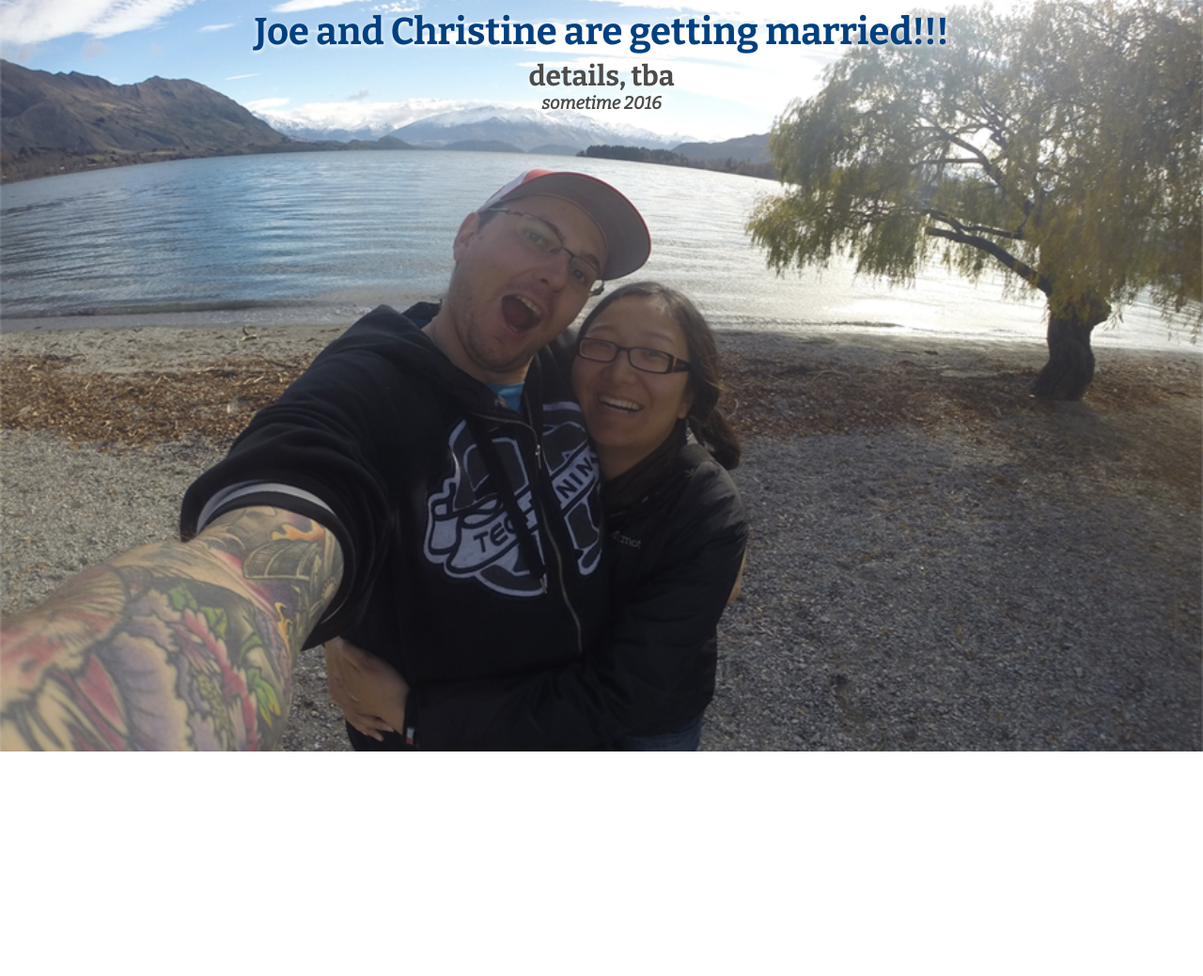
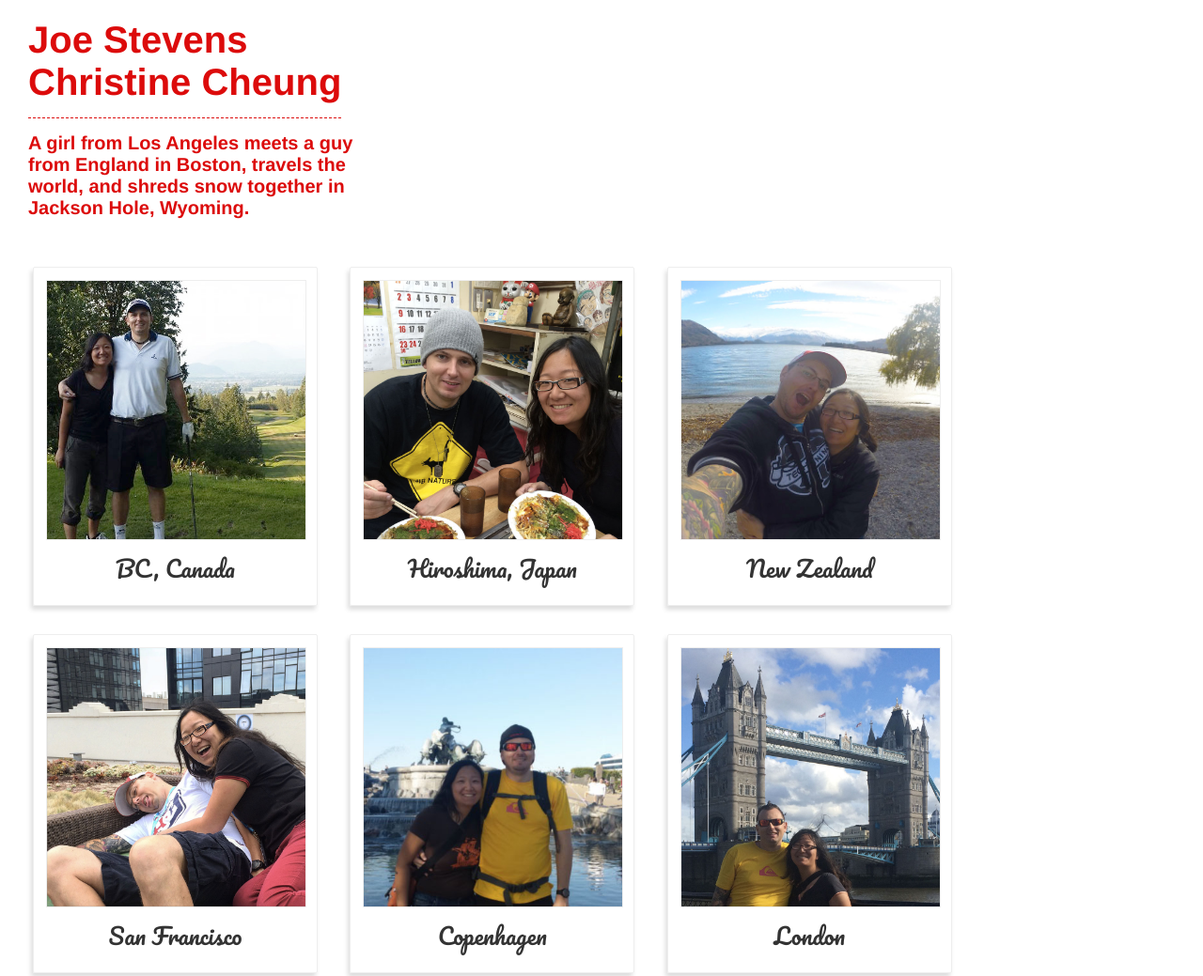
Before and after one commit to xtine/joeandchristine, a plain HTML site: page index.html in a window 1280 px wide. Shown: the top 1039 px of the page at 94% size. Before the commit the page ends 800 px from the top, so only its background shows below. Drawn offline with nearby package versions, Linux system fonts and the light colour scheme.

Commit message:
revise layout to polaroid style gallery

```diff
--- a/index.html
+++ b/index.html
@@ -11,18 +11,75 @@
   <meta name="description" content="">
   <meta name="viewport" content="width=device-width, initial-scale=1">
 
-  <link href='http://fonts.googleapis.com/css?family=Bitter:400,700,400italic' rel='stylesheet' type='text/css'>
+  <link href='https://fonts.googleapis.com/css?family=Pacifico' rel='stylesheet' type='text/css'>
   <link rel="stylesheet" href="css/style.css" />
 
 </head>
 
 <body>
 
-  <h1>Joe and Christine are getting married!!!</h1>
-  <h2>details, tba</h2>
-  <h3>sometime 2016</h3>
+  <header>
+    <h1>
+      Joe Stevens<br/>
+      Christine Cheung
+    </h1>
+    <h2>A girl from Los Angeles meets a guy from England in Boston, travels the world, and shreds snow together in Jackson Hole, Wyoming.</h2>
+  </header>
 
+  <section class="main">
 
+    <ul class="polaroids">
+      <li>
+        <img src="img/polaroids/bc.jpg" alt="British Columbia" />
+        <div class="caption">
+          BC, Canada
+        </div>
+      </li>
+      <li>
+        <img src="img/polaroids/hiroshima.jpg" alt="Hiroshima" />
+        <div class="caption">
+          Hiroshima, Japan
+        </div>
+      </li>
+      <li>
+        <img src="img/polaroids/nz.jpg" alt="New Zealand" />
+        <div class="caption">
+          New Zealand
+        </div>
+      </li>
+      <li>
+        <img src="img/polaroids/sf.jpg" alt="San Francisco" />
+        <div class="caption">
+          San Francisco
+        </div>
+      </li>
+      <li>
+        <img src="img/polaroids/cph.jpg" alt="Copenhagen" />
+        <div class="caption">
+          Copenhagen
+        </div>
+      </li>
+      <li>
+        <img src="img/polaroids/london.jpg" alt="London" />
+        <div class="caption">
+          London
+        </div>
+      </li>
+      <li>
+        <img src="img/polaroids/niagarafalls.jpg" alt="Niagara Falls" />
+        <div class="caption">
+          Niagara Falls
+        </div>
+      </li>
+      <li>
+        <img src="img/polaroids/barbados.jpg" alt="Barbados" />
+        <div class="caption">
+          Barbados
+        </div>
+      </li>
+    </ul>
+
+  </section>
 
 <script>
   (function(i,s,o,g,r,a,m){i['GoogleAnalyticsObject']=r;i[r]=i[r]||function(){
--- a/scss/style.scss
+++ b/scss/style.scss
@@ -1,35 +1,75 @@
-@import "bourbon";
+@import 'bourbon';
 
-body, html {
-  padding: 0;
+body,
+html {
   margin: 0;
   overflow-x: hidden;
+  padding: 0;
 }
 
 body {
-  font-family: 'Bitter', serif;
-  background: url(../img/jc.png) no-repeat center center fixed;
   background-size: cover;
-  text-align: center;
+  font-family: 'Helvetica', Arial, sans-serif;
 }
 
-h1, h2, h3 {
+h1,
+h2,
+h3 {
+  margin: 0;
   padding: 0;
-  margin: 0;
-  text-shadow: #fff 0 2px 5px;
-}
-h2, h3 {
-  color: #4c4c4c;
 }
 
-h1 {
-  font-size: 40px;
-  padding: 10px 0px 5px 0;
-  color: #004080;
+header {
+  color: #dc0b0b;
+  padding: 20px 30px;
+
+  h1 {
+    border-bottom: 1px dashed #dc0b0b;
+    display: inline-block;
+    font-size: 40px;
+    padding: 0 0 15px;
+  }
+
+  h2 {
+    font-size: 20px;
+    padding: 15px 0 0;
+    max-width: 350px;
+  }
+
 }
-h2 {
-  font-size: 30px;
+
+.main {
+  padding: 0 20px;
 }
-h3 {
-  font-style: italic;
+
+ul {
+  margin-left: -40px;
 }
+
+.polaroids {
+  margin-bottom: 40px;
+
+  li {
+    border: 1px solid #eee;
+    border-radius: 2px;
+    box-shadow: -2px 4px 5px #ddd;
+    display: inline-block;
+    list-style: none;
+    padding: 13px;
+    margin: 15px;
+    max-width: 275px;
+
+    img {
+      border: 1px solid #eee;
+      width: 100%;
+    }
+  }
+
+  .caption {
+    color: #333;
+    font-family: 'Pacifico', serif;
+    font-size: 24px;
+    padding: 5px 0;
+    text-align: center;
+  }
+}
```
Also changed, not shown: css/style.css, img/jc.png (deleted), img/polaroids/barbados.jpg (added), img/polaroids/bc.jpg (added), img/polaroids/cph.jpg (added), img/polaroids/hiroshima.jpg (added), img/polaroids/london.jpg (added), img/polaroids/niagarafalls.jpg (added), img/polaroids/nz.jpg (added), img/polaroids/sf.jpg (added).
